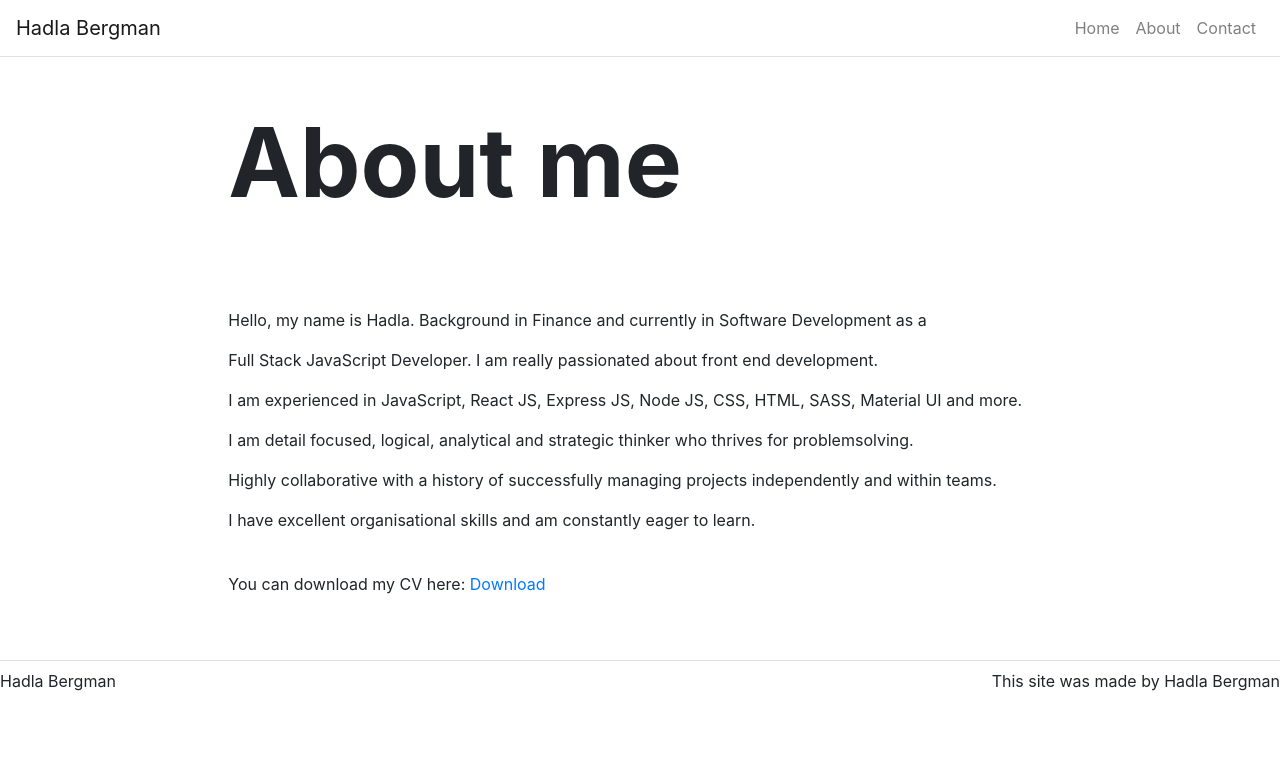
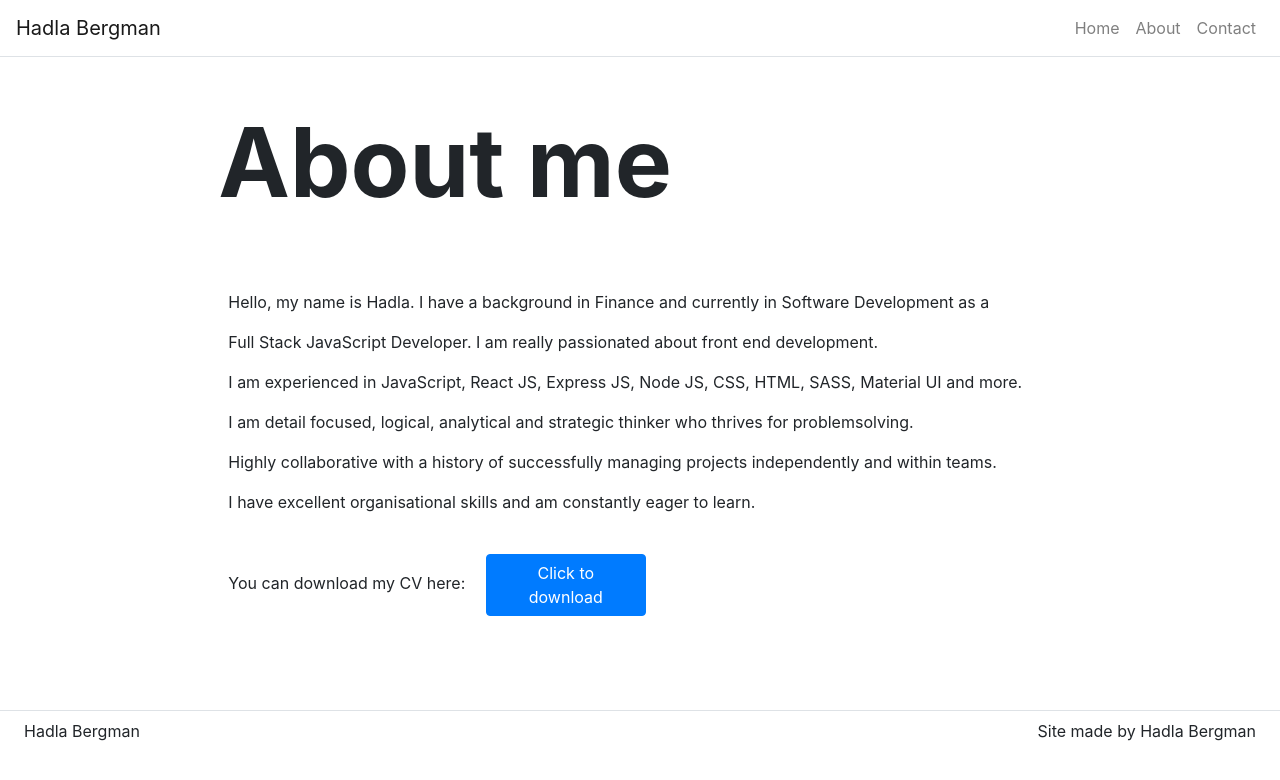
Before and after one commit to Hadla/react-portfolio-hadla, a React (Create React App) app: page /about in a window 1280 px wide. Shown: the top 780 px of the page. Built offline with nearby package versions, Linux system fonts and the light colour scheme.

Commit message:
Created DwonloadButton component with a loading button for my CV file

```diff
--- a/src/components/Carousel.js
+++ b/src/components/Carousel.js
@@ -65,7 +65,7 @@ class Carousel extends React.Component {
 
     render() {
         return(
-            <Container fluid={true}>
+            <Container fluid={true} className="p-card-container">
                 <Row className="justify-content-around">
                     {this.makeItems(this.state.items)}
                 </Row>
--- /dev/null
+++ b/src/components/DownloadButton.js
@@ -0,0 +1,36 @@
+import React from 'react';
+import { useState, useEffect, render } from 'react';
+import { Button } from 'react-bootstrap/';
+
+function simulateNetworkRequest() {
+    return new Promise((resolve) => setTimeout(resolve, 2000));
+  }
+
+  function DownloadButton() {
+    const [isLoading, setLoading] = useState(false);
+
+    useEffect(() => {
+      if (isLoading) {
+        simulateNetworkRequest().then(() => {
+          setLoading(false);
+        });
+      }
+    }, [isLoading]);
+
+    const handleClick = () => setLoading(true);
+
+    return (
+      <Button
+        className="download-button ml-3"
+        variant="primary"
+        disabled={isLoading}
+        onClick={!isLoading ? handleClick : null}
+      >
+        {isLoading ? 'Downloading…' : 'Click to download'}
+      </Button>
+    );
+  }
+
+
+
+  export default DownloadButton;
--- a/src/components/Footer.js
+++ b/src/components/Footer.js
@@ -7,8 +7,8 @@ function Footer() {
         <footer className="mt-5">
                 <Container fluid={true}>
                     <Row className="border-top justify-content-between p-0">
-                        <Col className="mt-2 p-0" md={3} sm={12}>Hadla Bergman</Col>
-                        <Col className="mt-2 p-0 d-flex justify-content-end" md={3}>This site was made by Hadla Bergman</Col>
+                        <Col className="mt-2 p-0 pl-4" md={3} sm={12}>Hadla Bergman</Col>
+                        <Col className="mt-2 p-0 pr-4 d-flex justify-content-end" md={3}>Site made by Hadla Bergman</Col>
                     </Row>
                 </Container>
         </footer>
--- a/src/components/Hero.js
+++ b/src/components/Hero.js
@@ -8,8 +8,8 @@ function Hero (props) {
 
     return(
         <Jumbotron className="bg-transparent jumbotron-fluid p-0">
-            <Container fluid={true}>
-                <Row className="justify-content-center py-5">
+            <Container fluid={true} className="p-0">
+                <Row className="justify-content-center p-0 pt-5">
                     <Col md={8} sm={12}>
                       { props.title && <h1 className="display-1 font-weight-bolder">{props.title}</h1>}
                       { props.subTitle && <h3 className="display-4 font-weight-light">{props.subTitle}</h3>}
--- a/src/index.css
+++ b/src/index.css
@@ -12,13 +12,15 @@ code {
     monospace;
 }
 
+
+
 .p-card {
-  margin: 20px;
+  margin: 40px 100px;
 }
 .p-card-image {
   border-radius: 10px;
-  width: 300px;
-  height: 480px;
+  width: 252px;
+  height: 403px;
   box-shadow: 0px 0px 3px 1px #ccc;
 }
 .p-card-info {
@@ -33,6 +35,11 @@ code {
   font-size: 16px;
   margin: 0px;
 }
+.p-card-container {
+  display: flex;
+  justify-content: center;
+
+}
 
 
 
@@ -44,3 +51,16 @@ code {
   color: #EE6352;
   padding: 10px 15px;
 }
+
+
+
+.about-me {
+  padding: 30px 0px;
+
+}
+
+
+
+.download-button {
+  width: 160px;
+}
--- a/src/pages/AboutPage.js
+++ b/src/pages/AboutPage.js
@@ -1,21 +1,25 @@
 import React from 'react';
 
 import Hero from '../components/Hero';
+import DownloadButton from '../components/DownloadButton';
 import Content from '../components/Content';
+import Cv from '../assets/CV.pdf'
 
 function AboutPage(props) {
   return (
     <div>
       <Hero title={props.title} />
       <Content>
-        <p>Hello, my name is Hadla. Background in Finance and currently in Software Development as a </p>
+        <div className="about-me">
+        <p>Hello, my name is Hadla. I have a background in Finance and currently in Software Development as a </p>
         <p>Full Stack JavaScript Developer. I am really passionated about front end development.</p>
         <p>I am experienced in JavaScript, React JS, Express JS, Node JS, CSS, HTML, SASS, Material UI and more.</p>
         <p>I am detail focused, logical, analytical and strategic thinker who thrives for problemsolving.</p>
         <p>Highly collaborative with a history of successfully managing projects independently and within teams.</p>
         <p>I have excellent organisational skills and am constantly eager to learn.</p>
         <br/>
-        <p>You can download my CV here: <a href="../assets/CV.pdf" download>Download</a></p>
+        <p>You can download my CV here: <a href={Cv} download='CV Hadla Bergman.pdf' ><DownloadButton /></a></p>
+        </div>
       </Content>
     </div>
   );
```
Also changed, not shown: 1 other file (tests, documents, lock files or other folders).
